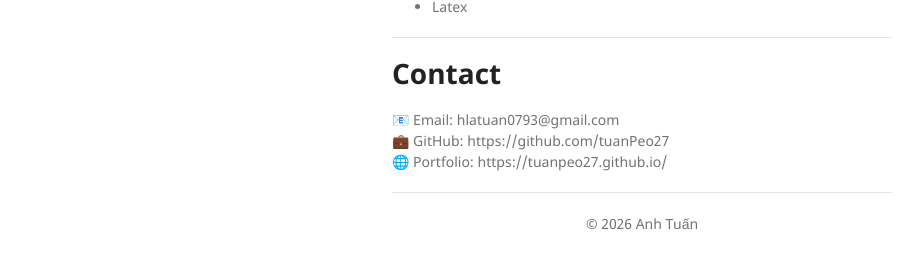
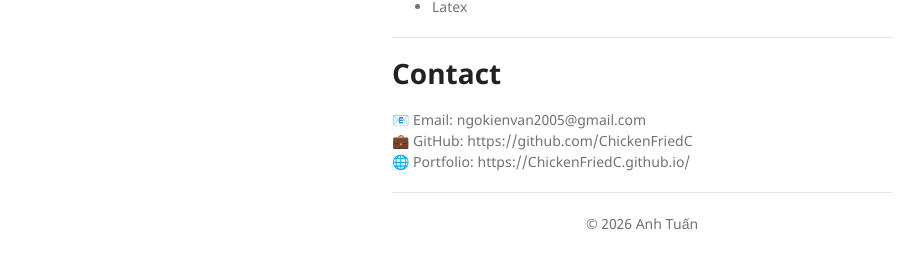
Before and after one commit to ChickenFriedC/ChickenFriedC.github.io, a Jekyll site: the page built from index.md, in a window 1280 px wide and 900 px high, scrolled down 3299 px. Shown: the part 616-885 px from the top of the window, without its empty margins (178-1101 px from the left). Built offline with Jekyll 4.4.1, drawn with Linux system fonts in a browser that asks for light colours; our own code applies the rules of GitHub Pages for plain Markdown files.

Commit message:
Revise portfolio content and contact information
Updated portfolio details including project descriptions, key features, technologies, and contact information.

```diff
--- a/index.md
+++ b/index.md
@@ -123,9 +123,9 @@ Features:
 
 # Contact
 
-📧 Email: hlatuan0793@gmail.com
-💼 GitHub: https://github.com/tuanPeo27
-🌐 Portfolio: https://tuanpeo27.github.io/
+📧 Email: ngokienvan2005@gmail.com
+💼 GitHub: https://github.com/ChickenFriedC
+🌐 Portfolio: https://ChickenFriedC.github.io/
 
 ---
 
```
